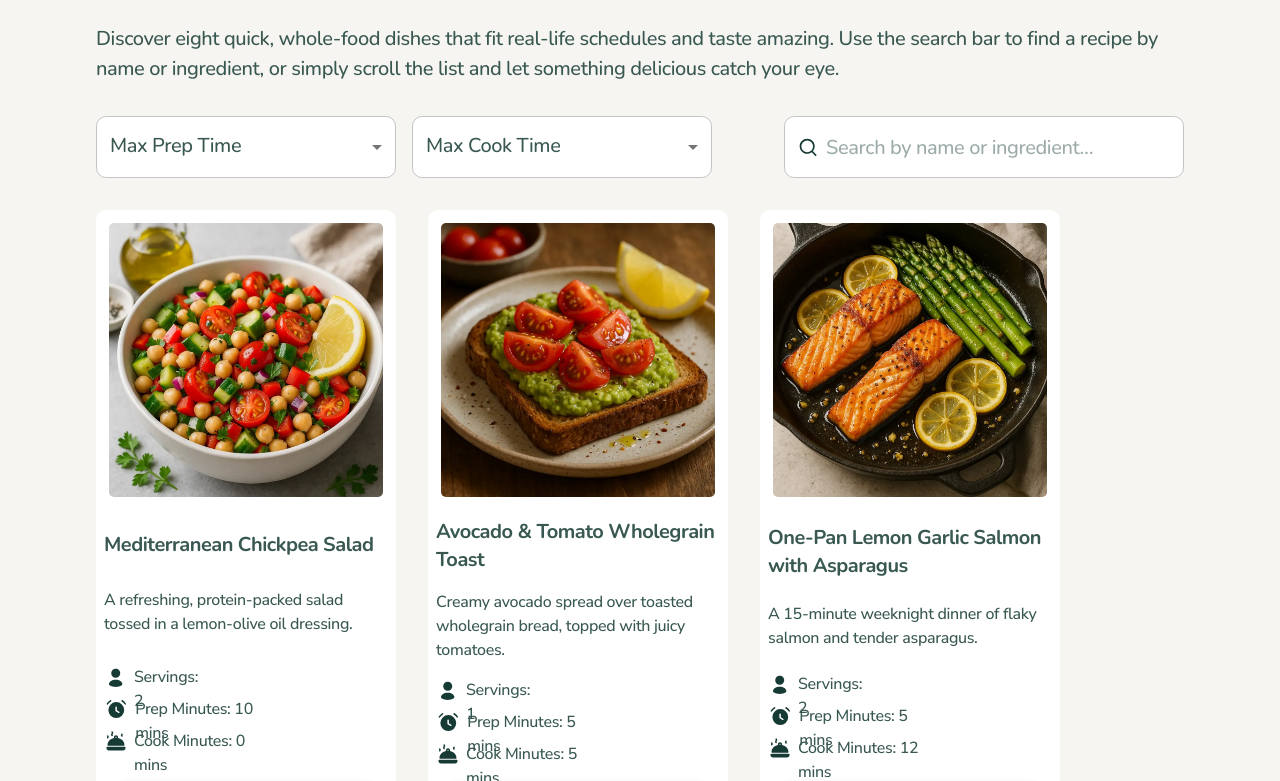
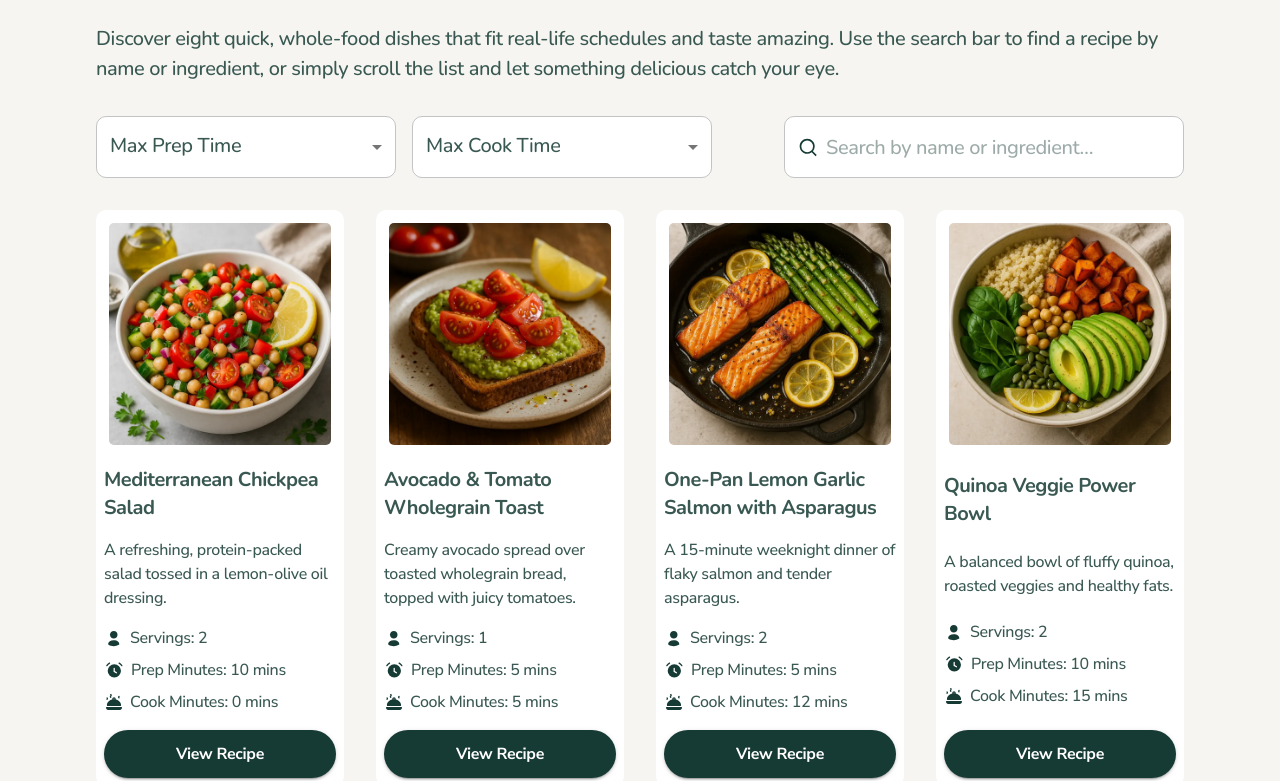
Before and after one commit to haipinggong/recipe-finder, a React (Vite) app: page /recipes in a window 1280 px wide. Shown: the part 319-1100 px from the top of the page. Built offline with nearby package versions, Linux system fonts and the light colour scheme.

Commit message:
Use grid

```diff
--- a/src/pages/Recipes/Recipes.styles.ts
+++ b/src/pages/Recipes/Recipes.styles.ts
@@ -1,9 +1,27 @@
 import { type SxProps, type Theme } from "@mui/material";
 
 export const styles: Record<string, SxProps<Theme>> = {
+  gridContainer: (theme: Theme) => ({
+    marginTop: 4,
+    display: "grid",
+    gridTemplateColumns: "1fr",
+    gap: 4,
+    [theme.breakpoints.up("sm")]: {
+      gridTemplateColumns: "repeat(2, 1fr)",
+    },
+    [theme.breakpoints.up("md")]: {
+      gridTemplateColumns: "repeat(3, 1fr)",
+    },
+    [theme.breakpoints.up("lg")]: {
+      gridTemplateColumns: "repeat(4, 1fr)",
+    },
+    [theme.breakpoints.up("xl")]: {
+      gridTemplateColumns: "repeat(5, 1fr)",
+    },
+  }),
   filtersContainer: (theme: Theme) => ({
-    marginTop: 4,
-    marginBottom: 4,
+    gridColumn: "1 / -1",
+    marginBottom: 0,
     display: "flex",
     flexDirection: "column",
     gap: 2,
@@ -39,13 +57,4 @@ export const styles: Record<string, SxProps<Theme>> = {
   searchIcon: {
     marginRight: 1,
   },
-  recipesContainer: (theme: Theme) => ({
-    display: "flex",
-    flexDirection: "column",
-    gap: 4,
-    [theme.breakpoints.up("sm")]: {
-      flexDirection: "row",
-      flexWrap: "wrap",
-    },
-  }),
 };
--- a/src/pages/Recipes/Recipes.tsx
+++ b/src/pages/Recipes/Recipes.tsx
@@ -56,7 +56,8 @@ export const Recipes = () => {
   return (
     <MainLayout>
       <Hero />
-      <Box component="section" sx={styles.filtersContainer}>
+      <Box component="section" sx={styles.gridContainer}>
+        <Box sx={styles.filtersContainer}>
           <Box sx={styles.selectsContainer}>
             <FormControl sx={styles.selectControl}>
               <InputLabel id="max-prep-time-label">Max Prep Time</InputLabel>
@@ -114,7 +115,6 @@ export const Recipes = () => {
             sx={styles.searchBar}
           />
         </Box>
-      <Box sx={styles.recipesContainer}>
         {filteredRecipes.map((recipe) => (
           <RecipeCard
             key={recipe.id}
```
Lines whose indentation alone changed are shown as unchanged.
